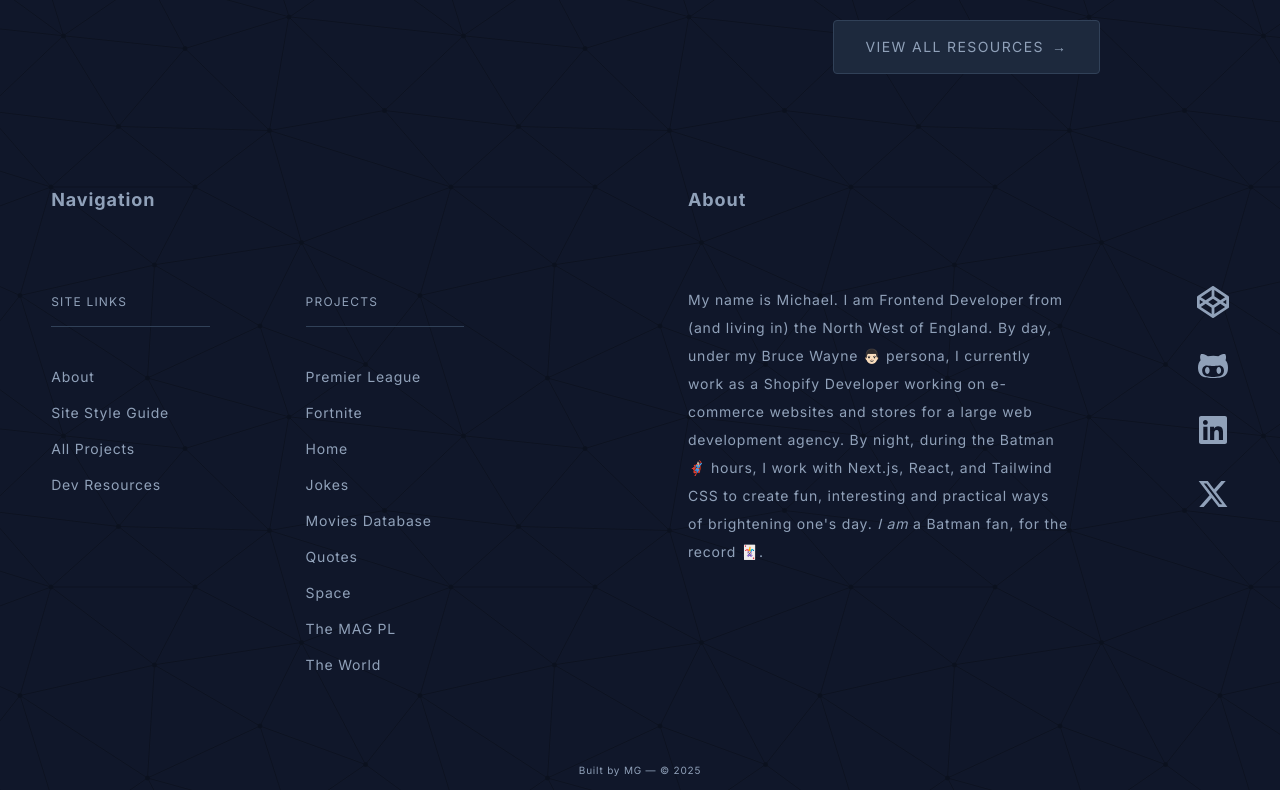
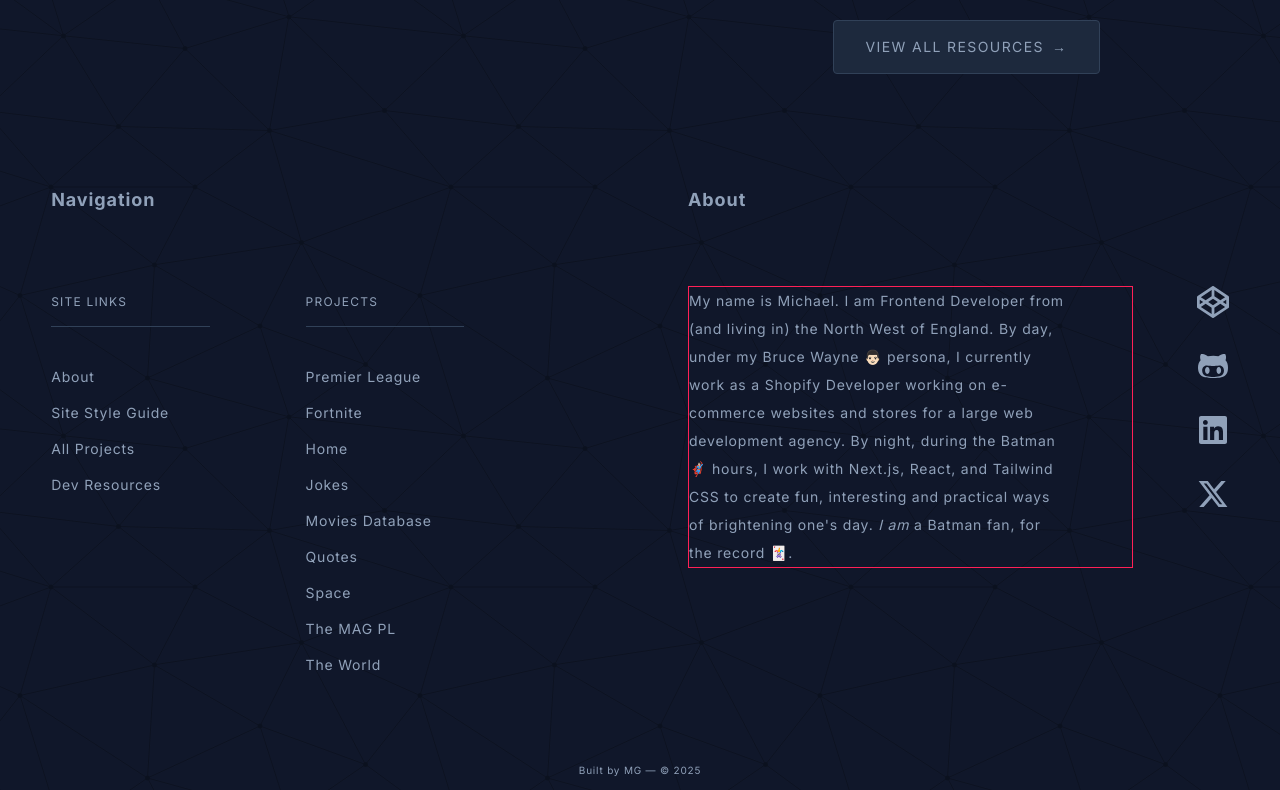
Before and after one commit to michaelgainford/michaelgainford.github.io, a Next.js app: page / in a window 1280 px wide. Shown: the part 804-1594 px from the top of the page. Built offline with nearby package versions, Linux system fonts and the light colour scheme.

Commit message:
Updated footer about text to include hyperlinks for future page.

```diff
--- a/components/footer/Footer_About_Text.jsx
+++ b/components/footer/Footer_About_Text.jsx
@@ -1,9 +1,9 @@
 import { urlForShopify, urlForNextJS, urlForReactJS, urlForTailwindCSS } from "@/variables/Paths";
 
 export default function Component_FooterAboutText() {
-    return (
-        <p className="text-xs text-center leading-loose sm:pr-8 sm:text-left md:text-xs/relaxed lg:text-xs/loose xl:text-sm/loose lg:pr-16 [&>a:hover]:underline">
-            My name is Michael. I am Frontend Developer from (and living in) the North West of England. By day, under my Bruce Wayne 👨🏻 persona, I currently work as a <a title="Shopify" href={urlForShopify}>Shopify</a> Developer working on e-commerce websites and stores for a large web development agency. By night, during the Batman 🦸🏻‍♂️ hours, I work with <a title="NextJS" href={urlForNextJS}>Next.js</a>, <a title="React JS" href={urlForReactJS}>React</a>, and <a title="Tailwind CSS" href={urlForTailwindCSS}>Tailwind CSS</a> to create fun, interesting and practical ways of brightening one&apos;s day. <span className="italic">I am</span> a Batman fan, for the record 🃏.
-        </p>
-    )
+	return (
+		<p className="text-xs text-center leading-loose sm:pr-8 sm:text-left md:text-xs/relaxed lg:text-xs/loose xl:text-sm/loose lg:pr-16 [&>a:hover]:underline border border-rose-500">
+			My name is Michael. I am Frontend Developer from (and living in) the North West of England. By day, under my Bruce Wayne <a href="/" title="Bruce Wayne" aria-label="Bruce Wayne">👨🏻</a> persona, I currently work as a <a title="Shopify" href={urlForShopify}>Shopify</a> Developer working on e-commerce websites and stores for a large web development agency. By night, during the Batman <a href="/" title="Batman" aria-label="Batman">🦸🏻‍♂️</a> hours, I work with <a title="NextJS" href={urlForNextJS}>Next.js</a>, <a title="React JS" href={urlForReactJS}>React</a>, and <a title="Tailwind CSS" href={urlForTailwindCSS}>Tailwind CSS</a> to create fun, interesting and practical ways of brightening one&apos;s day. <span className="italic">I am</span> a <a href="/" title="Batman">Batman</a> fan, for the record <a href="/" title="Joker" aria-label="Joker">🃏</a>.
+		</p>
+	)
 }
```
